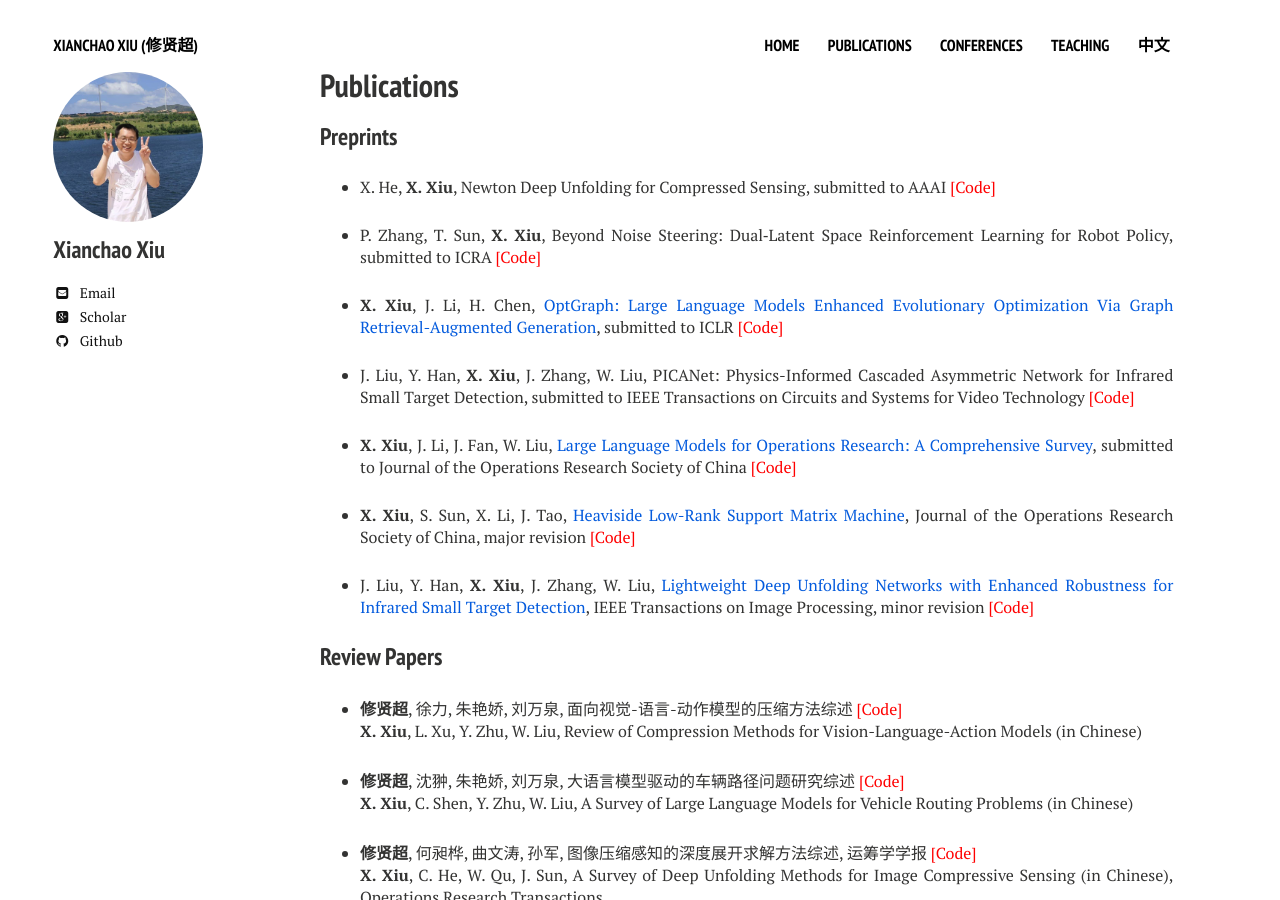
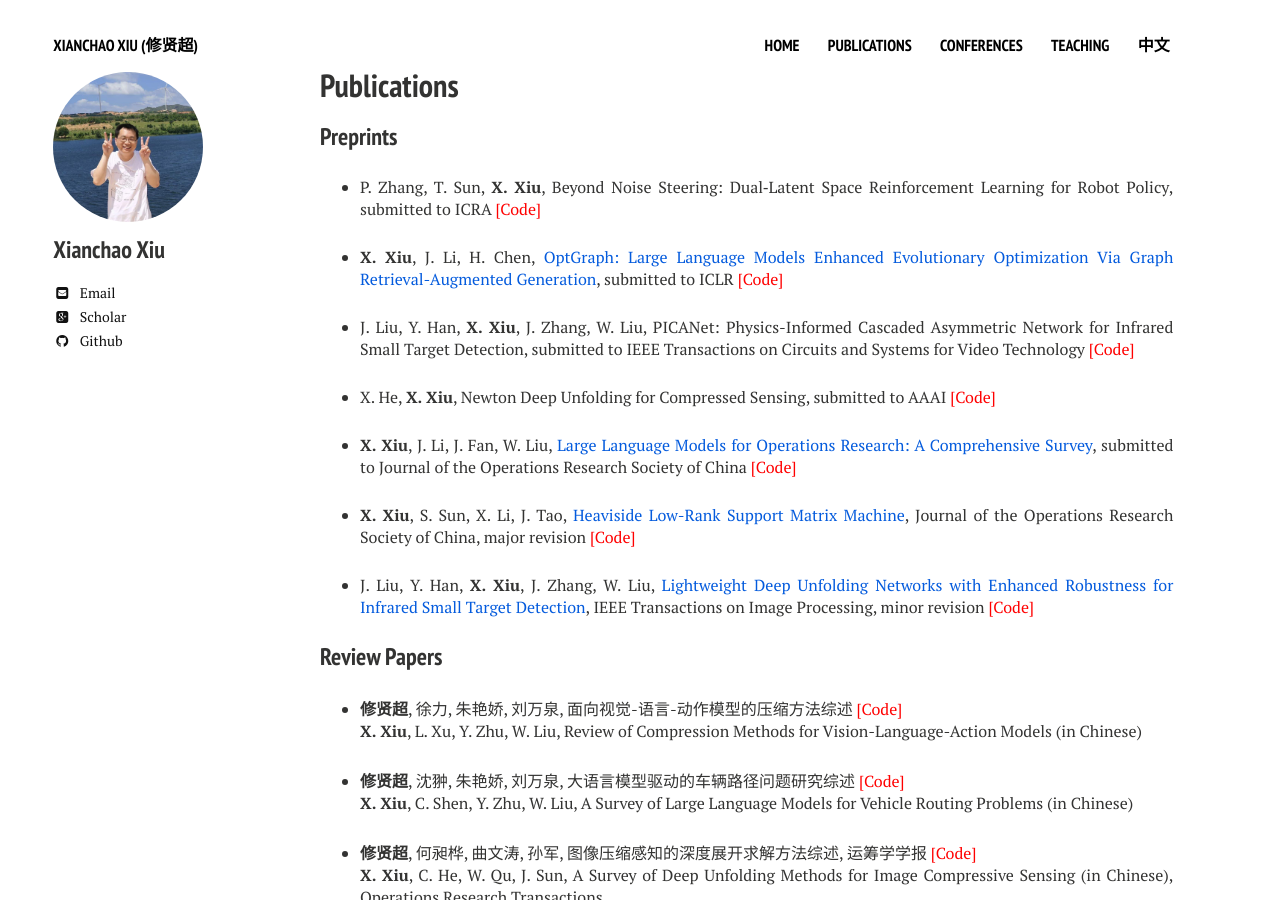
Before and after one commit to xianchaoxiu/xianchaoxiu.github.io, a Jekyll site: the page built from publications/index.md, in a window 1280 px wide and 900 px high. Built offline with Jekyll 4.4.1, drawn with Linux system fonts in a browser that asks for light colours; nearby versions of some CDN libraries.

Commit message:
Update index.md

```diff
--- a/publications/index.md
+++ b/publications/index.md
@@ -10,13 +10,13 @@ share: false
 
 ### Preprints
 
-* X. He, <b>X. Xiu</b>, Newton Deep Unfolding for Compressed Sensing, submitted to AAAI <a href="https://github.com/xianchaoxiu/DNU-Net" class="textlink" target="_blank" style="color: red;">[Code]</a>
-
 * P. Zhang, T. Sun, <b>X. Xiu</b>, Beyond Noise Steering: Dual‑Latent Space Reinforcement Learning for Robot Policy, submitted to ICRA <a href="https://github.com/xianchaoxiu/DLSRL" class="textlink" target="_blank" style="color: red;">[Code]</a>
 
 * <b>X. Xiu</b>, J. Li, H. Chen, <a href="https://arxiv.org/abs/2607.27918" class="textlink" target="_blank">OptGraph: Large Language Models Enhanced Evolutionary Optimization Via Graph Retrieval-Augmented Generation</a>, submitted to ICLR <a href="https://github.com/xianchaoxiu/OptGraph" class="textlink" target="_blank" style="color: red;">[Code]</a>
 
 * J. Liu, Y. Han, <b>X. Xiu</b>, J. Zhang, W. Liu, PICANet: Physics-Informed Cascaded Asymmetric Network for Infrared Small Target Detection,  submitted to IEEE Transactions on Circuits and Systems for Video Technology <a href="https://github.com/xianchaoxiu/PICANet" class="textlink" target="_blank" style="color: red;">[Code]</a>
+
+* X. He, <b>X. Xiu</b>, Newton Deep Unfolding for Compressed Sensing, submitted to AAAI <a href="https://github.com/xianchaoxiu/DNU-Net" class="textlink" target="_blank" style="color: red;">[Code]</a>
 
 * <b>X. Xiu</b>, J. Li, J. Fan, W. Liu, <a href="https://arxiv.org/abs/2605.20849" class="textlink" target="_blank">Large Language Models for Operations Research: A Comprehensive Survey</a>, submitted to Journal of the Operations Research Society of China <a href="https://github.com/xianchaoxiu/LLM4OR" class="textlink" target="_blank" style="color: red;">[Code]</a>
 
```
